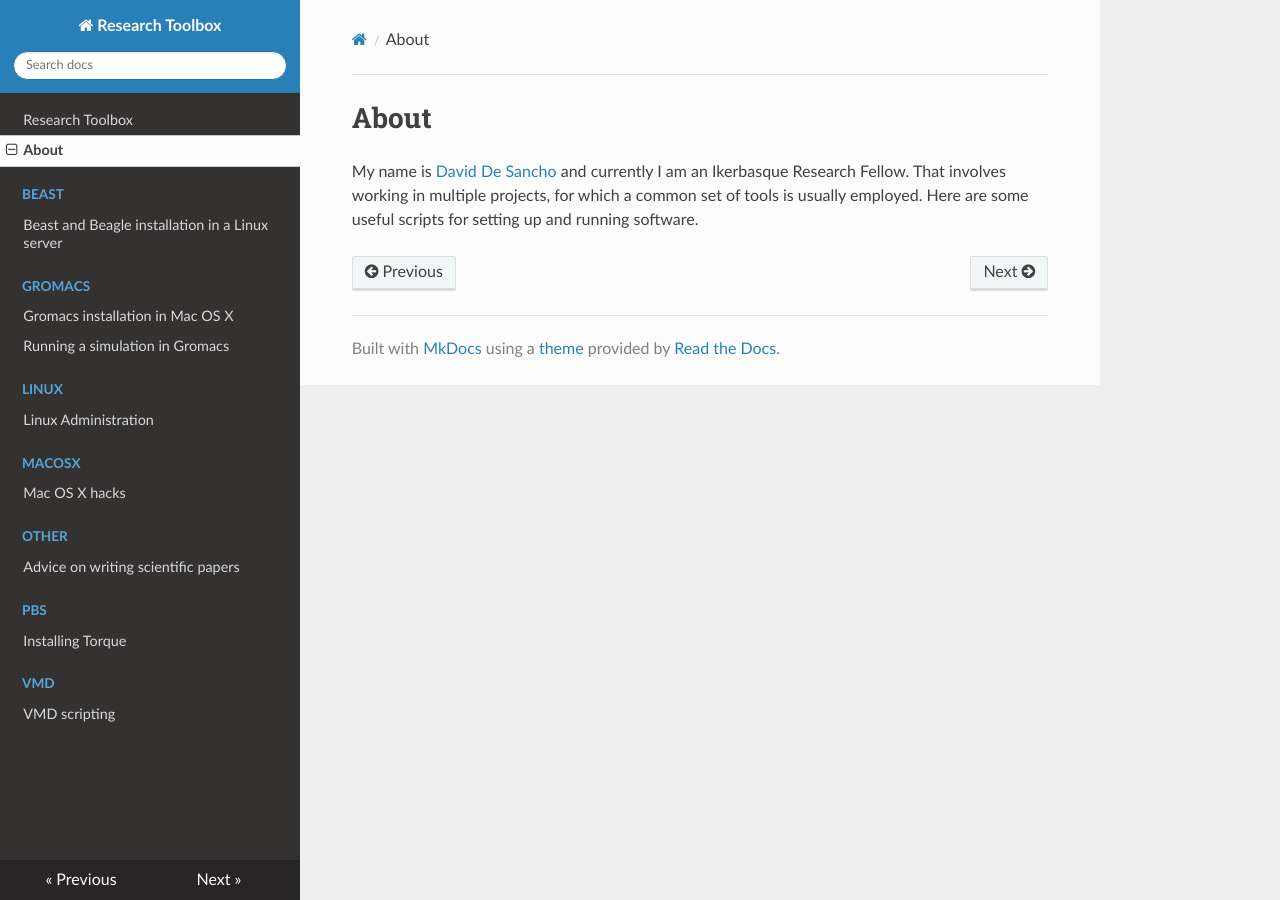
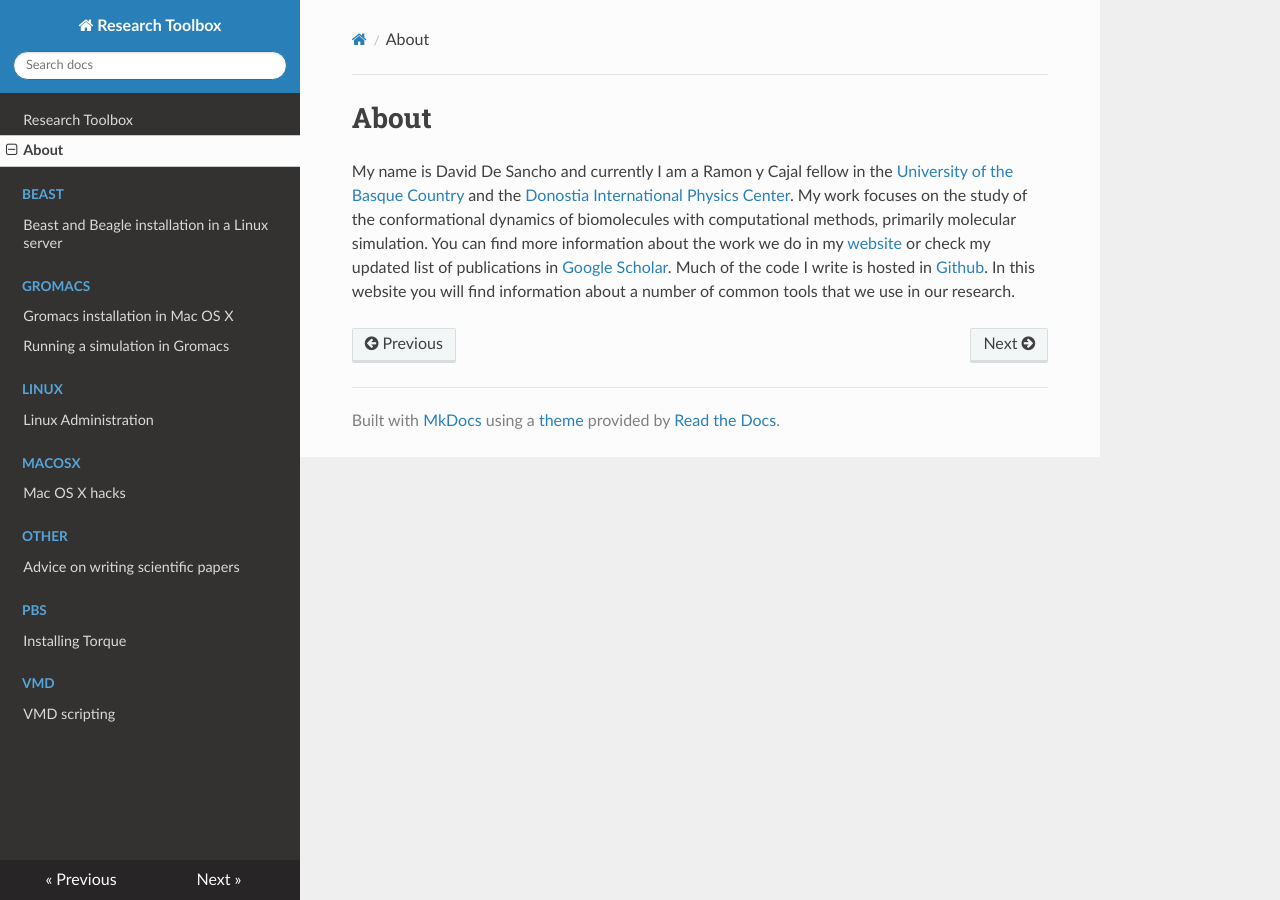
Before and after one commit to BioKT/ResDocs, an MkDocs documentation site: the page built from docs/about.md, in a window 1280 px wide. Built offline with MkDocs 1.6.1, drawn with Linux system fonts in a browser that asks for light colours; nearby versions of some CDN libraries.

Commit message:
updated description, been a long time

```diff
--- a/docs/about.md
+++ b/docs/about.md
@@ -1,6 +1,14 @@
 # About
 
-My name is [David De Sancho](https://sites.google.com/site/daviddesanchores/home)
-and currently I am an Ikerbasque Research Fellow.
-That involves working in multiple projects, for which a common set of tools is
-usually employed. Here are some useful scripts for setting up and running software.
+My name is David De Sancho and currently I am a Ramon y Cajal fellow in the
+[University of the Basque Country](https://www.ehu.eus) and
+the [Donostia International Physics Center](http://dipc.ehu.es).
+My work focuses on the study of the conformational dynamics of biomolecules with
+computational methods, primarily molecular simulation.
+You can find more information about the work we do in my
+[website](https://sites.google.com/view/daviddesanchoresearch)
+or check my updated list of publications in
+[Google Scholar](https://scholar.google.com/citations?user=KJizEBYAAAAJ&hl=en).
+Much of the code I write is hosted in [Github](https://github.com/daviddesancho).
+In this website you will find information about a number of common tools that we use
+in our research.
```
